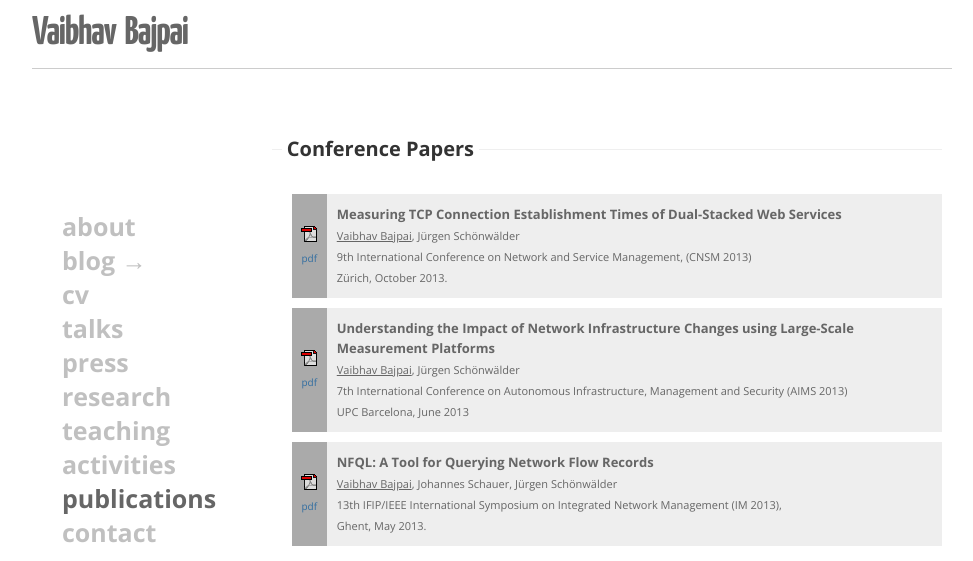
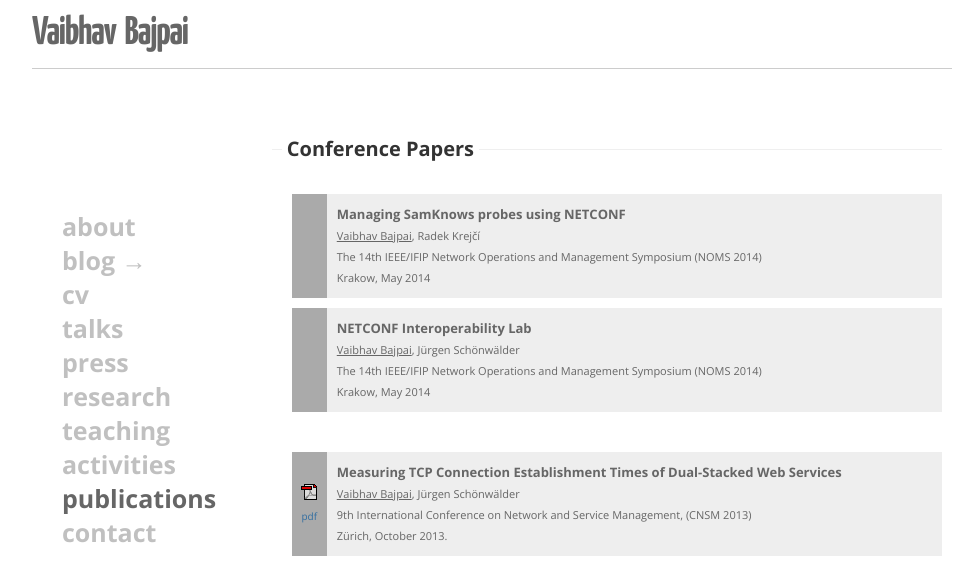
Before and after one commit to nnakamot/vbajpai.github.com, a plain HTML site: page publications.html in a window 1280 px wide. Shown: the top 561 px of the page, without its empty margins (148-1121 px from the left). Drawn offline with nearby package versions, Linux system fonts and the light colour scheme; a web font is replaced by a local one.

Commit message:
added accepted NOMS papers; added COMMAG reviewership

```diff
--- a/publications.html
+++ b/publications.html
@@ -83,6 +83,48 @@
 				<div id='mynestedcontent1' class="alpha prefix_1 ">
 				  <fieldset>
 					  <legend>Conference Papers</legend>
+
+							<table>
+						  <tbody>
+								<tr>
+									<td class="left">
+									</td>
+									<td>
+										<span class="title">
+                      Managing SamKnows probes using NETCONF
+                    </span>
+										<span class="title-content">
+                      <br><u>Vaibhav Bajpai</u>, Radek Krejčí
+                      <br>
+                      The 14th IEEE/IFIP Network Operations and Management
+                      Symposium (NOMS 2014)
+                      <br>Krakow, May 2014
+										</span>
+									</td>
+								</tr>
+						  </tbody>
+              </table>
+
+							<table>
+						  <tbody>
+								<tr>
+									<td class="left">
+									</td>
+									<td>
+										<span class="title">
+                      NETCONF Interoperability Lab
+                    </span>
+										<span class="title-content">
+                      <br><u>Vaibhav Bajpai</u>, Jürgen Schönwälder
+                      <br>
+                      The 14th IEEE/IFIP Network Operations and Management
+                      Symposium (NOMS 2014)
+                      <br>Krakow, May 2014
+										</span>
+									</td>
+								</tr>
+						  </tbody>
+              </table><br/>
 
 							<table>
 						  <tbody>
```
Also changed, not shown: activities.html (+8 -0 lines).
